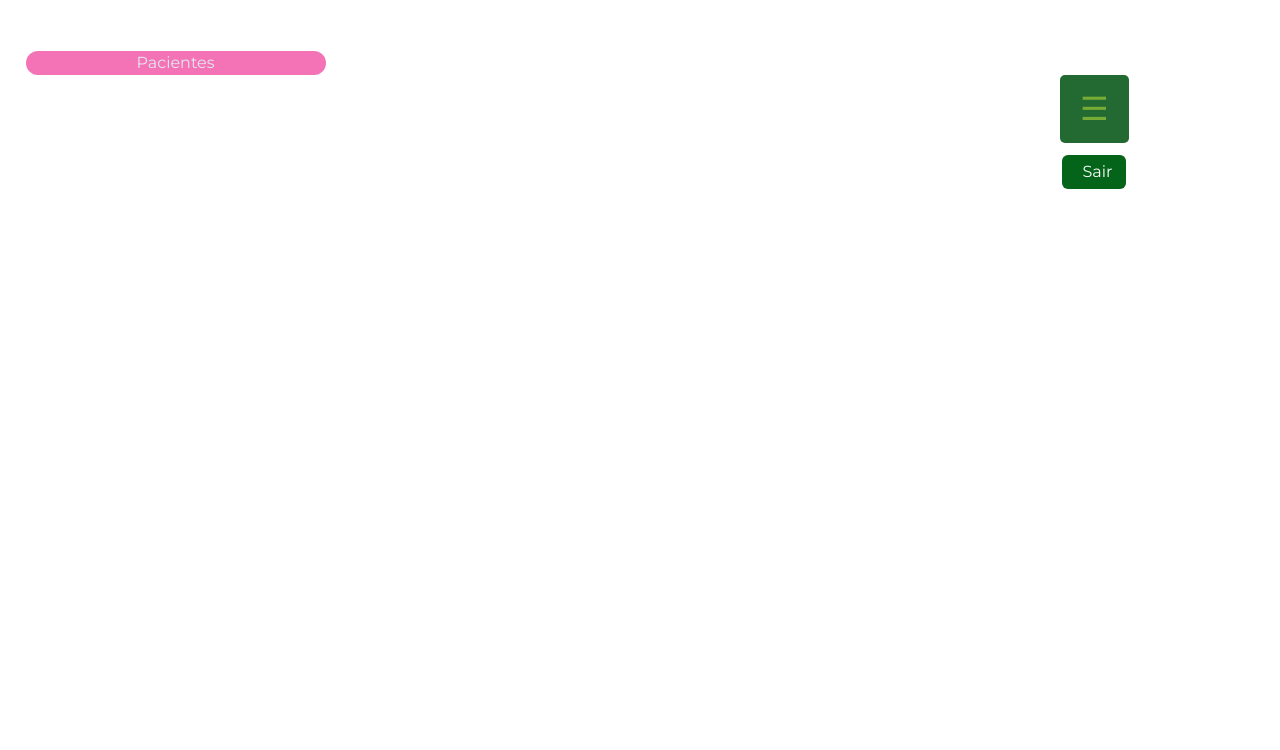
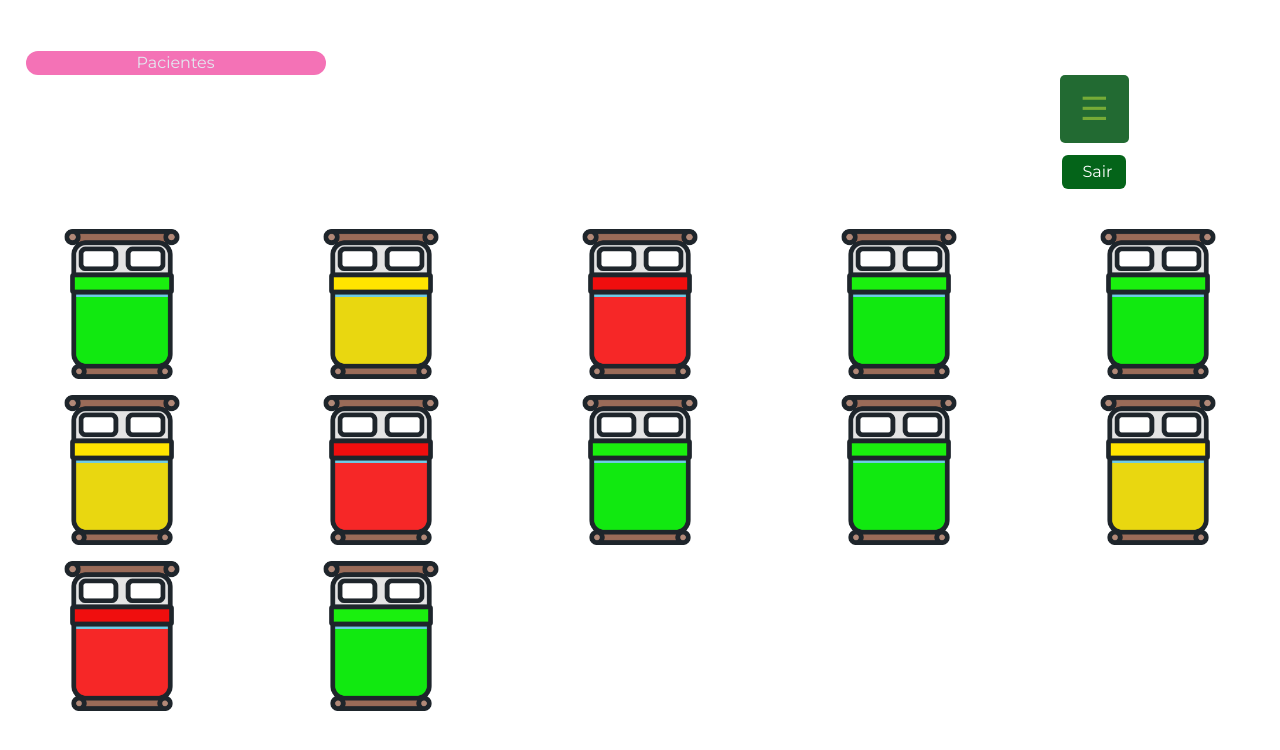
Before and after one commit to Kayk-Rios/Decubtech-Front-End, a Next.js app: page /layout/paciente in a window 1280 px wide. Shown: the top 750 px of the page. Built offline with nearby package versions, Linux system fonts and the light colour scheme.

Commit message:
feat:pagePaciente

```diff
--- a/src/app/layout/paciente/page.tsx
+++ b/src/app/layout/paciente/page.tsx
@@ -1,9 +1,12 @@
 import Menu from "@/components/templates/Menu";
 import Pagina from "@/components/templates/Pagina";
+import Camas from "@/components/Ui/Camas";
+
 import Entrar from "@/components/Ui/Entrar";
 import Link from "next/link";
 
 export default function PacientePagina() {
+
   return (
     <>
       <div>
@@ -16,6 +19,9 @@ export default function PacientePagina() {
               <h1 className="sair rounded-md ">Sair</h1>
             </Link>
           </div>
+          <div>
+            <Camas/>
+          </div>
         </Pagina>
       </div>
     </>
```
